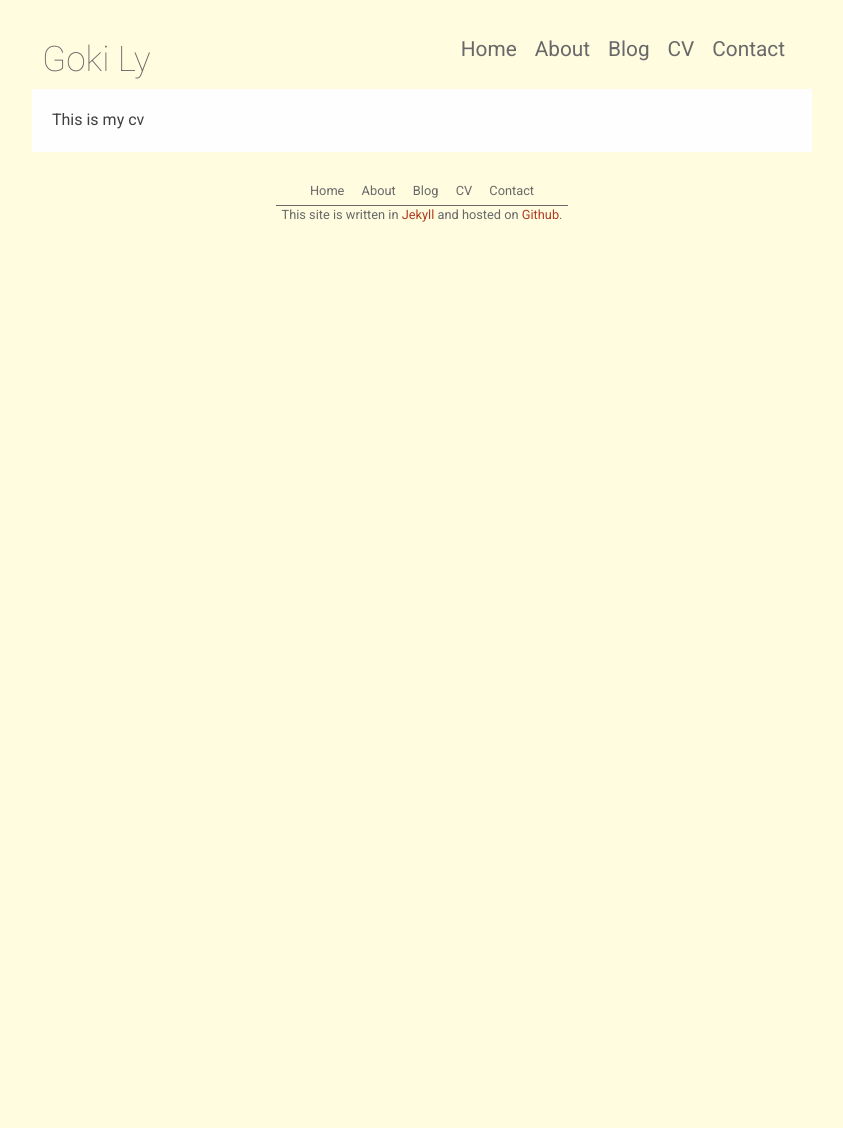
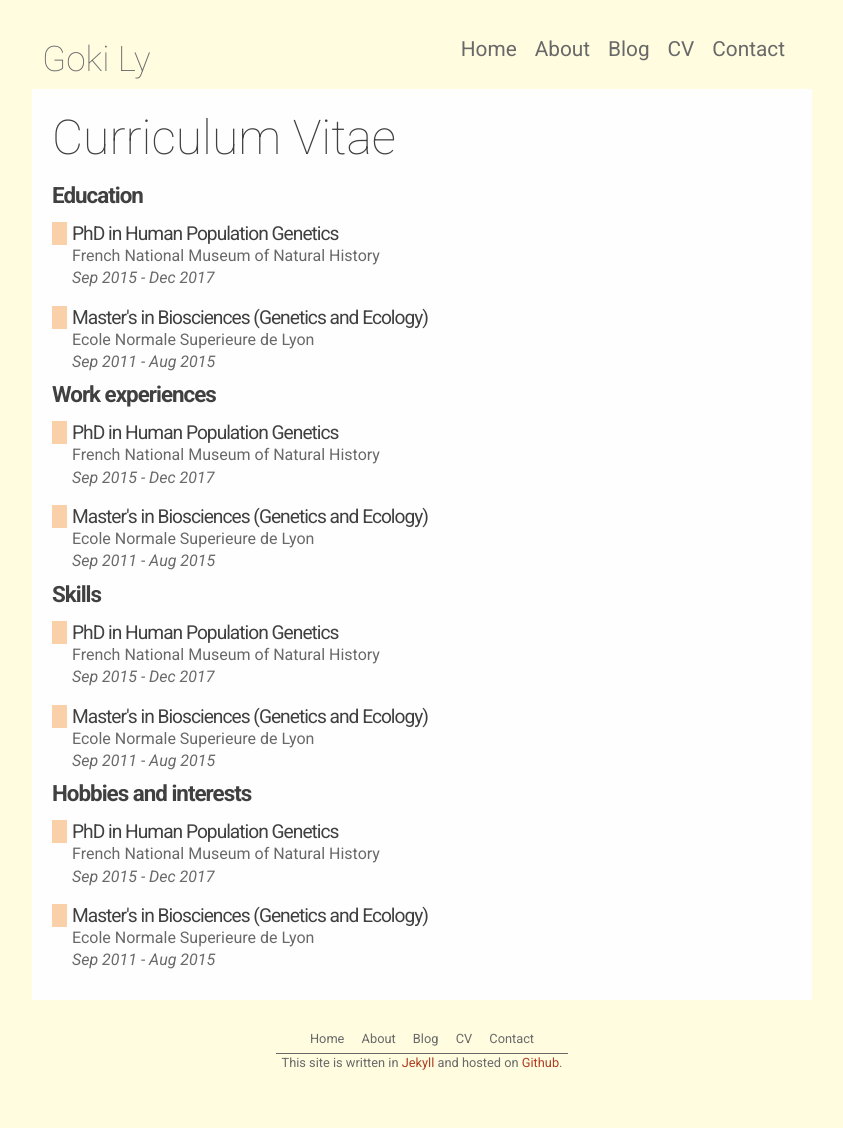
Before and after one commit to gokily/mysite, a Jekyll site: the page built from cv.html, in a window 1280 px wide. Shown: the whole page, without its empty margins (218-1061 px from the left). Built offline with Jekyll 4.4.1, drawn with Linux system fonts in a browser that asks for light colours; before the commit the page ends 900 px from its top, so only the background shows below that.

Commit message:
Add some styling and content to the CV page.

```diff
--- a/_data/cv-section.yml
+++ b/_data/cv-section.yml
@@ -1,12 +1,8 @@
 - name: Education
   class: education
-  path: cv-section/cv-education.html
 - name: Work experiences
   class: work-experience
-  path: cv-section/cv-work-experience.html
 - name: Skills
   class: skill
-  path: cv-section/cv-skill.html
 - name: Hobbies and interests
   class: hobbies-interests
-  path: cv-section/cv-hobby.html
--- /dev/null
+++ b/_data/cv/cv-education.yml
@@ -0,0 +1,6 @@
+- name: PhD in Human Population Genetics
+  place: French National Museum of Natural History
+  date: Sep 2015 - Dec 2017
+- name: Master's in Biosciences (Genetics and Ecology)
+  place: Ecole Normale Superieure de Lyon
+  date: Sep 2011 - Aug 2015
--- a/_sass/main.scss
+++ b/_sass/main.scss
@@ -181,8 +181,11 @@ h3 {
   font-weight: 700;
 }
 h4 {
+  font-size: 1.2em;
+  letter-spacing: -1px;
+}
+h5 {
   font-size: 0.9em;
-  //letter-spacing: -1px;
   margin-bottom: 5px;
 }
 
@@ -286,6 +289,11 @@ a.inner-link:hover {
   border-bottom: 1px solid $mygrey;
 }
 
+.hosting-info {
+  display: inline-block;
+  margin: 3px;
+}
+
 /* HOME PAGE */
 $home-section-per: 60%;
 #home-page {
@@ -315,6 +323,20 @@ $home-section-per: 60%;
 }
 
 /* ABOUT PAGE */
+$color1: $myaltcolor;
+/* Triangles */
+.ss-style-triangles::after {
+  left: 50%;
+  width: 100px;
+  height: 100px;
+  -webkit-transform: translateX(-50%) rotate(45deg);
+  transform: translateX(-50%) rotate(45deg);
+}
+.ss-style-triangles::after {
+  bottom: -50px;
+  z-index: 10;
+  background: inherit;
+}
 
 #about-page {
   display: flex;
@@ -328,29 +350,7 @@ $home-section-per: 60%;
     content: "";
     pointer-events: none;
   }
-
-  $color1: $mywhite;
-  /* Triangles */
-  .container {
-    overflow: hidden;
-    width: 100%;
-    margin: 0px;
-    /* we don't want the pseudo-elements sticking out */
 }
-  .ss-style-triangles::after {
-    left: 50%;
-    width: 100px;
-    height: 100px;
-    -webkit-transform: translateX(-50%) rotate(45deg);
-    transform: translateX(-50%) rotate(45deg);
-  }
-
-  .ss-style-triangles::after {
-    bottom: -50px;
-    z-index: 10;
-    background: inherit;
-  }
-
 #about-title {
   position: relative;
   padding: 5em 0em;
@@ -360,13 +360,12 @@ $home-section-per: 60%;
 #about-content {
   flex: 1 1 auto;
   padding: 80px 20px 20px;
-    background: darken($color1, 3);
-  }
+  background: $mywhite;
 }
 
 /* BLOG PAGE */
 #blog-page {
-  h4 {
+  h5 {
     margin-top: -5px;
     margin-bottom: 15px;
   }
@@ -390,3 +389,30 @@ $home-section-per: 60%;
     margin-bottom: 30px;
   }
 }
+
+/* CV PAGE */
+#cv-content {
+  display: flex;
+  flex-wrap: wrap;
+}
+.cv-section {
+  flex: 1 1 auto;
+  height: 100%;
+}
+.cv-li {
+  padding: 0.5em 0px;
+  * {
+    padding-left: 5px;
+  }
+}
+.cv-li-name {
+  border-left: 15px solid $myaltcolor;
+}
+.cv-li-place,
+.cv-li-date {
+  color: $mygrey;
+  margin-left: 15px;
+}
+.cv-li-date {
+  font-style: italic;
+}
--- a/cv.html
+++ b/cv.html
@@ -1,6 +1,25 @@
 ---
 permalink: /cv/
+test: education
 ---
 <div class="normal-page" id="cv-page">
-	<span>This is my cv</span>
+	<h1>
+		Curriculum Vitae
+	</h1>
+	<div id="cv-content">
+		{% for item in site.data.cv-section %}
+		<section class="cv-section" id="cv-{{ item.class }}">
+			<h3 class="section-title">{{ item.name }}</h3>
+			<ul class="cv-list">
+				{% for cv-item in site.data.cv.cv-education %}
+				<li class="cv-li">
+					<h4 class="cv-li-name">{{ cv-item.name }}</h4>
+					<div class="cv-li-place">{{ cv-item.place }}</div>
+					<div class="cv-li-date">{{ cv-item.date }}</div>
+				</li>
+				{% endfor %}
+			</ul>
+		</section>
+		{% endfor %}
+	</div>
 </div>
```
Also changed, not shown: _includes/cv-section/cv-education.html (+9 -1 lines), _includes/cv-section/cv-skill.html (+10 -0 lines), _includes/cv-section/cv-work-experience.html (+10 -0 lines), _includes/cv-section/cv-hobbies-interests.html (added), _includes/cv-section/cv-hobby.html (deleted). Lines whose indentation alone changed are shown as unchanged.
